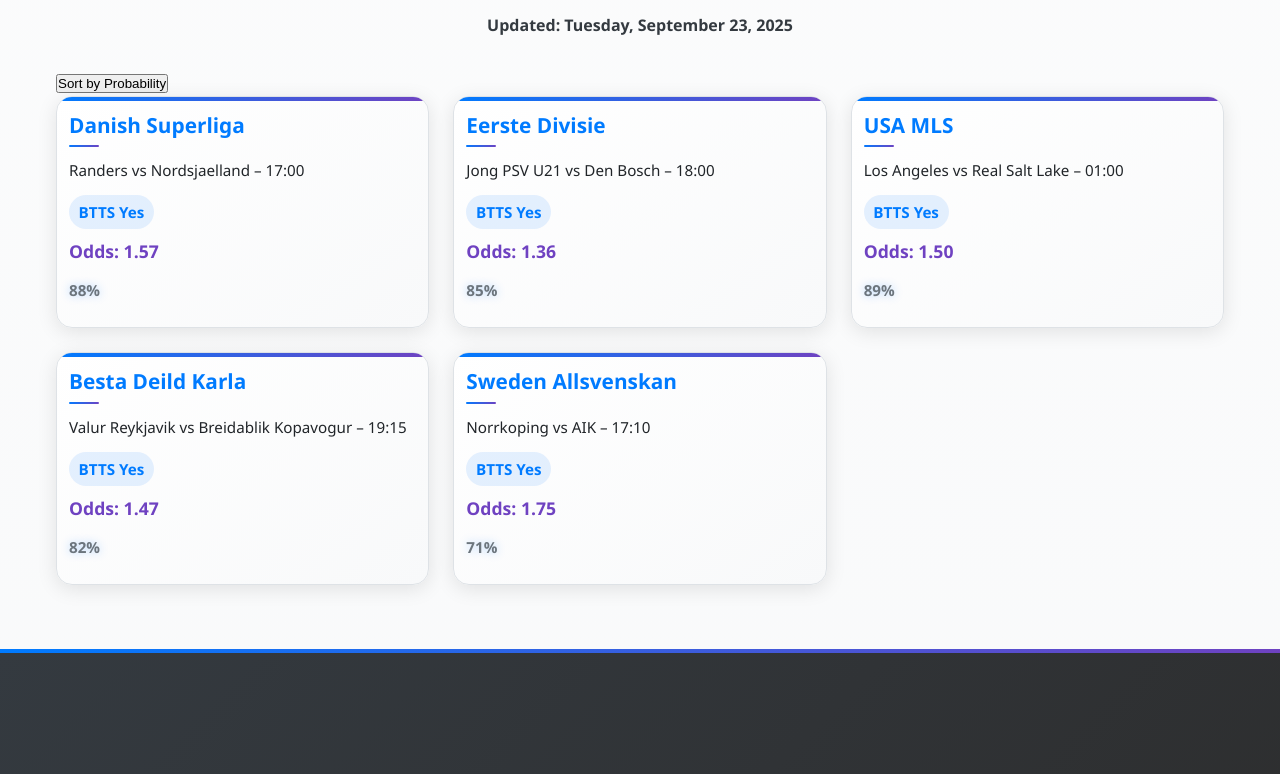
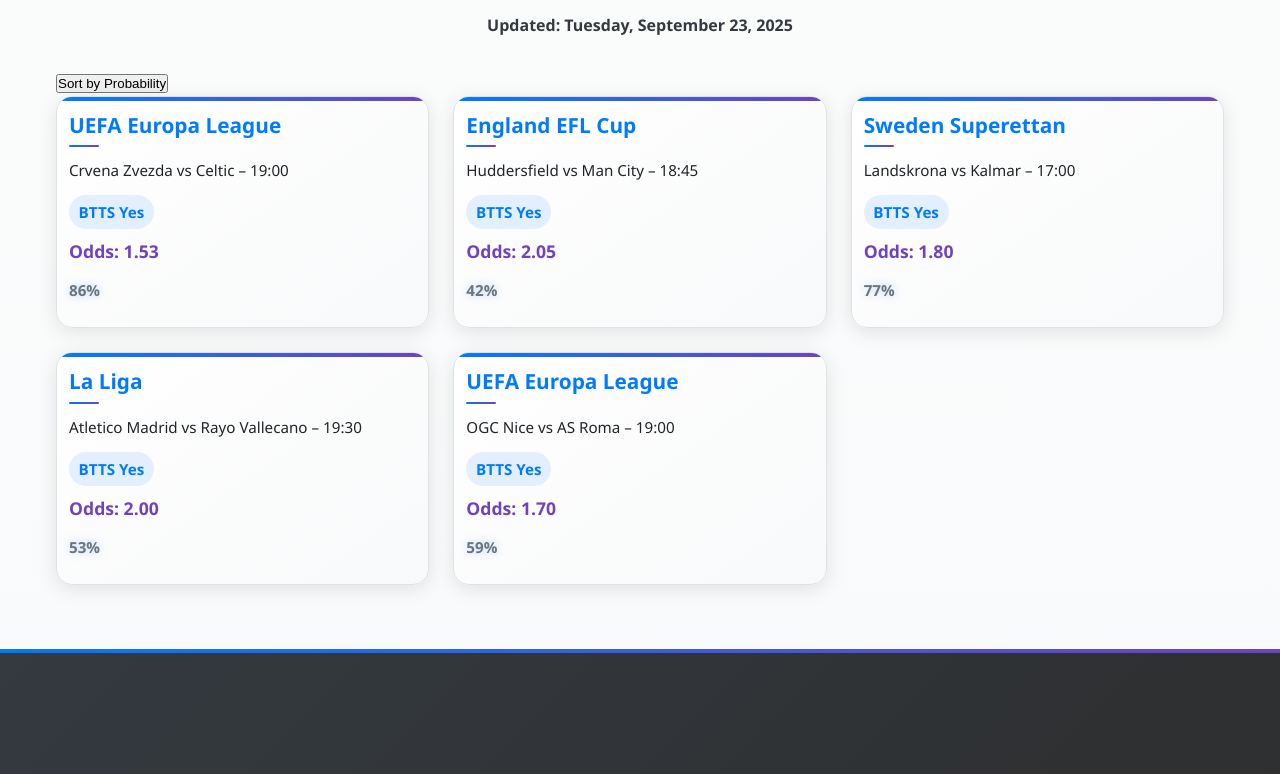
Before and after one commit to dromorongit/DhronePredictions, a plain HTML site: page btts-gg.html in a window 1280 px wide. Shown: the part 1975-2749 px from the top of the page. Drawn offline with Linux system fonts and the light colour scheme.

Commit message:
Update btts-gg.html

```diff
--- a/btts-gg.html
+++ b/btts-gg.html
@@ -155,43 +155,43 @@
             <div class="predictions-grid">
                 <!-- Prediction 1 -->
                 <div class="prediction-card">
-                    <h3>Danish Superliga</h3>
-                    <p class="fixture">Randers vs Nordsjaelland – 17:00</p>
+                    <h3>UEFA Europa League</h3>
+                    <p class="fixture">Crvena Zvezda vs Celtic – 19:00</p>
                     <p class="tip">BTTS Yes</p>
-                    <p class="odds">Odds: 1.57</p>
-                    <p class="probability" title="Probability to win">88%</p>
+                    <p class="odds">Odds: 1.53</p>
+                    <p class="probability" title="Probability to win">86%</p>
                 </div>
                 <!-- Prediction 2 -->
                 <div class="prediction-card">
-                    <h3>Eerste Divisie</h3>
-                    <p class="fixture">Jong PSV U21 vs Den Bosch – 18:00</p>
+                    <h3>England EFL Cup</h3>
+                    <p class="fixture">Huddersfield vs Man City – 18:45</p>
                     <p class="tip">BTTS Yes</p>
-                    <p class="odds">Odds: 1.36</p>
-                    <p class="probability" title="Probability to win">85%</p>
+                    <p class="odds">Odds: 2.05</p>
+                    <p class="probability" title="Probability to win">42%</p>
                 </div>
                 <!-- Prediction 3 -->
                 <div class="prediction-card">
-                    <h3>USA MLS</h3>
-                    <p class="fixture">Los Angeles vs Real Salt Lake – 01:00</p>
+                    <h3>Sweden Superettan</h3>
+                    <p class="fixture">Landskrona vs Kalmar – 17:00</p>
                     <p class="tip">BTTS Yes</p>
-                    <p class="odds">Odds: 1.50</p>
-                    <p class="probability" title="Probability to win">89%</p>
+                    <p class="odds">Odds: 1.80</p>
+                    <p class="probability" title="Probability to win">77%</p>
                 </div>
                 <!-- Prediction 4 -->
                 <div class="prediction-card">
-                    <h3>Besta Deild Karla</h3>
-                    <p class="fixture">Valur Reykjavik vs Breidablik Kopavogur – 19:15</p>
+                    <h3>La Liga</h3>
+                    <p class="fixture">Atletico Madrid vs Rayo Vallecano – 19:30</p>
                     <p class="tip">BTTS Yes</p>
-                    <p class="odds">Odds: 1.47</p>
-                    <p class="probability" title="Probability to win">82%</p>
+                    <p class="odds">Odds: 2.00</p>
+                    <p class="probability" title="Probability to win">53%</p>
                 </div>
                 <!-- Prediction 5 -->
                 <div class="prediction-card">
-                    <h3>Sweden Allsvenskan</h3>
-                    <p class="fixture">Norrkoping vs AIK – 17:10</p>
+                    <h3>UEFA Europa League</h3>
+                    <p class="fixture">OGC Nice vs AS Roma – 19:00</p>
                     <p class="tip">BTTS Yes</p>
-                    <p class="odds">Odds: 1.75</p>
-                    <p class="probability" title="Probability to win">71%</p>
+                    <p class="odds">Odds: 1.70</p>
+                    <p class="probability" title="Probability to win">59%</p>
                 </div>
             </div>
         </section>
```
